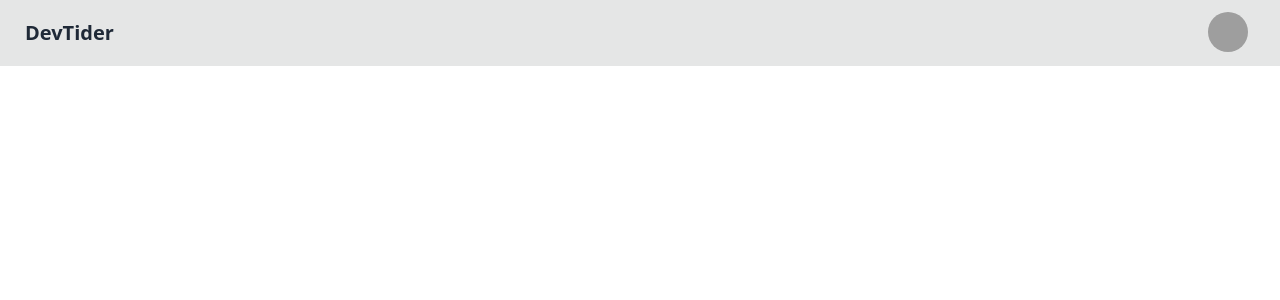
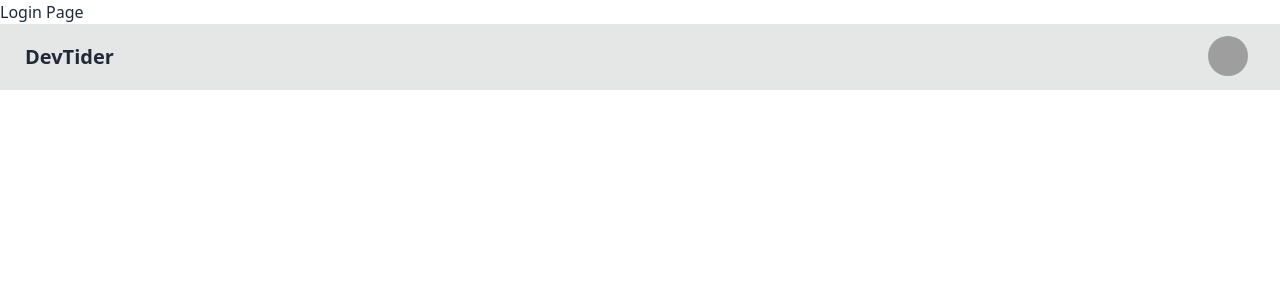
Before and after one commit to just-passion/devTinder-UI, a React (Vite) app in the folder devTinder-UI/: page / in a window 1280 px wide. Shown: the top 300 px of the page. Built offline with nearby package versions, Linux system fonts and the light colour scheme; grey boxes are pictures that could not be loaded.

Commit message:
browser router component added

```diff
--- a/devTinder-UI/package.json
+++ b/devTinder-UI/package.json
@@ -11,7 +11,8 @@
   },
   "dependencies": {
     "react": "^18.3.1",
-    "react-dom": "^18.3.1"
+    "react-dom": "^18.3.1",
+    "react-router-dom": "^6.27.0"
   },
   "devDependencies": {
     "@eslint/js": "^9.13.0",
--- a/devTinder-UI/src/App.jsx
+++ b/devTinder-UI/src/App.jsx
@@ -1,9 +1,16 @@
+import { BrowserRouter, Routes, Route } from "react-router-dom";
 import NavBar from "./NavBar";
 
 function App() {
   return (
     <>
-      <NavBar/>
+      <BrowserRouter basename="/">
+        <Routes>
+          <Route path="/" element={<div>Login Page</div>}></Route>
+          <Route path="/login" element={<div>Login Page</div>}></Route>
+        </Routes>
+      </BrowserRouter>
+      <NavBar />
     </>
   );
 }
```
Also changed, not shown: 1 other file (tests, documents, lock files or other folders).
